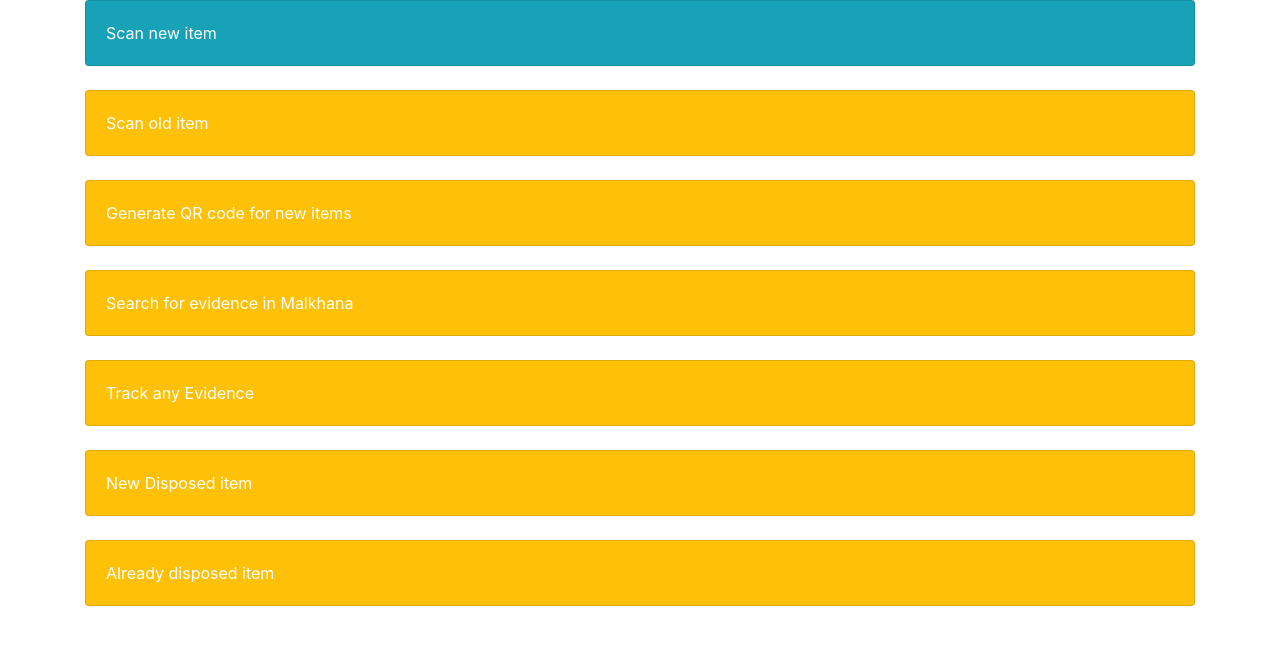
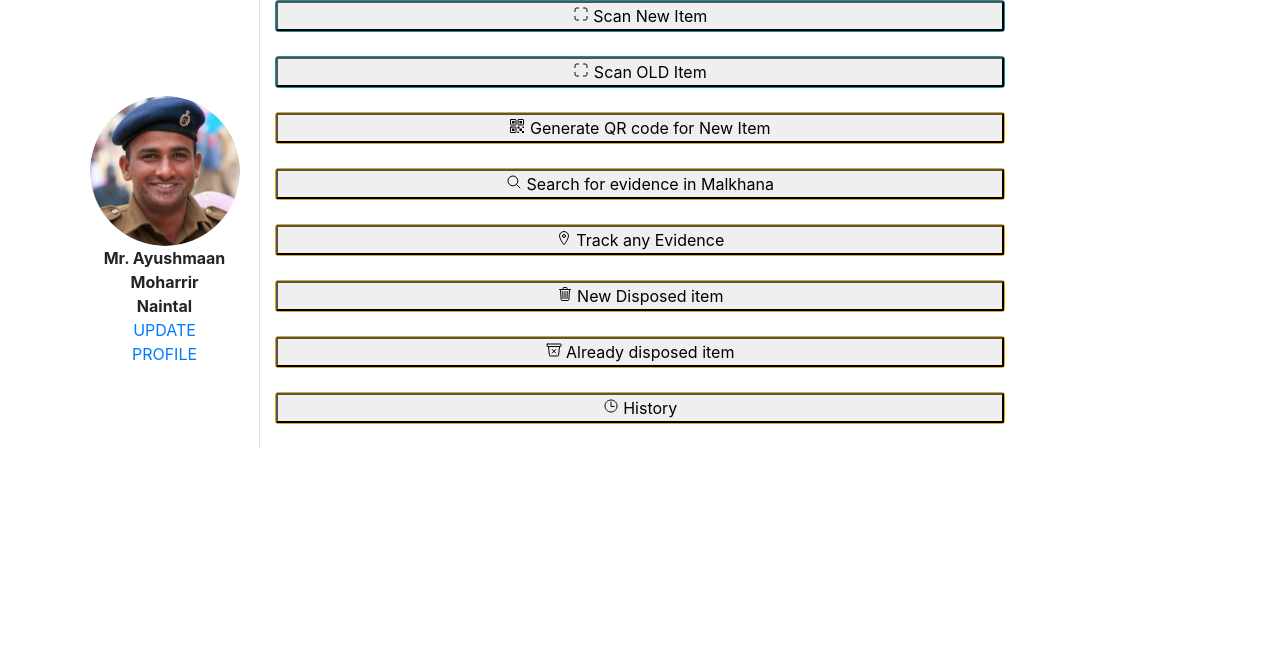
Before and after one commit to harshsinghreal/devbhoomi, a PHP site: page /moharrir.php in a window 1280 px wide. Shown: the part 58-703 px from the top of the page. Run offline with PHP 8.4, Linux system fonts and the light colour scheme; some libraries are stand-ins or nearby versions.

Commit message:
Moharrir all layout
Moharrir all layout

```diff
--- a/moharrir.php
+++ b/moharrir.php
@@ -1,24 +1,30 @@
 <!DOCTYPE html>
 <html lang="en">
+
 <head>
-  <title>Bootstrap Example</title>
+    <title>Welcome Moharrir</title>
     <meta charset="utf-8">
+    <link rel="stylesheet" href="moharrir.css">
     <meta name="viewport" content="width=device-width, initial-scale=1">
     <link rel="stylesheet" href="https://cdn.jsdelivr.net/npm/bootstrap@4.6.1/dist/css/bootstrap.min.css">
     <script src="https://cdn.jsdelivr.net/npm/jquery@3.6.0/dist/jquery.slim.min.js"></script>
     <script src="https://cdn.jsdelivr.net/npm/popper.js@1.16.1/dist/umd/popper.min.js"></script>
     <script src="https://cdn.jsdelivr.net/npm/bootstrap@4.6.1/dist/js/bootstrap.bundle.min.js"></script>
 </head>
+
 <body>
     <nav class="navbar navbar-expand-lg navbar-light bg-light">
 
-        <a class="navbar-brand" href="https://uttarakhandpolice.uk.gov.in/"><img src="Uttarakhand_Police_Logo.png" alt="Smart malkhana image" width="30" height="30"> </a>
+        <a class="navbar-brand" href="https://uttarakhandpolice.uk.gov.in/"><img src="Uttarakhand_Police_Logo.png"
+                alt="Smart malkhana image" width="30" height="30"> </a>
 
-        <button class="navbar-toggler" type="button" data-toggle="collapse" data-target="#navbarSupportedContent" aria-controls="navbarSupportedContent" aria-expanded="false" aria-label="Toggle navigation">
+        <button class="navbar-toggler" type="button" data-toggle="collapse" data-target="#navbarSupportedContent"
+            aria-controls="navbarSupportedContent" aria-expanded="false" aria-label="Toggle navigation">
             <span class="navbar-toggler-icon"></span>
         </button>
         <a class="navbar-brand" href="index.php">E-MALKHANA UTTARAKHAND</a>
-        <button class="navbar-toggler" type="button" data-toggle="collapse" data-target="#navbarSupportedContent" aria-controls="navbarSupportedContent" aria-expanded="false" aria-label="Toggle navigation">
+        <button class="navbar-toggler" type="button" data-toggle="collapse" data-target="#navbarSupportedContent"
+            aria-controls="navbarSupportedContent" aria-expanded="false" aria-label="Toggle navigation">
             <span class="navbar-toggler-icon"></span>
         </button>
 
@@ -47,38 +53,158 @@
 
 
 
+
+    <!-- all item buttons -->
+
     <div class="container">
+
+
+
+
+        <div class="row">
+
+            <div class="col-sm-2 border-right">
+                <div class="d-flex flex-column align-items-center text-center p-3 py-5">
+                    <img class="rounded-circle mt-5" width="150px" src="moharrir.png">
+                    <span class="font-weight-bold">Mr. Ayushmaan<br>Moharrir<br>Naintal</span>
+                    <span class="text-black-50"><a href="https://google.com">UPDATE PROFILE</a></span>
+                </div>
+            </div>
+            <div class="col-sm-8">
+
+
+
+
+
+
+
+
+
+                <!-- DS SUCKCXSKV -->
+
+
+
+
                 <!-- <h2>Cards with Contextual Classes</h2> -->
                 <div class="card bg-info text-white">
-    <div class="card-body">Scan new item</div>
+
+                    <button type="button" class="button">
+                        <span class="button__icon">
+                            <ion-icon name="scan-outline"></ion-icon>
+                        </span>
+                        <span class="button__text">Scan New Item</span>
+
+                    </button>
+                    <script src="https://unpkg.com/ionicons@5.4.0/dist/ionicons.js"></script>
+
+                </div>
+                <br>
+                <div class="card bg-info text-white">
+
+                    <button type="button" class="button2">
+                        <span class="button__icon">
+                            <ion-icon name="scan-outline"></ion-icon>
+                        </span>
+                        <span class="button__text">Scan OLD Item</span>
+
+                    </button>
+                    <script src="https://unpkg.com/ionicons@5.4.0/dist/ionicons.js"></script>
+
                 </div>
                 <br>
                 <div class="card bg-warning text-white">
-    <div class="card-body">Scan old item</div>
+
+                    <button type="button" class="button2">
+                        <span class="button__icon">
+                            <ion-icon name="qr-code-outline"></ion-icon>
+                        </span>
+                        <span class="button__text">Generate QR code for New Item</span>
+
+                    </button>
+                    <script src="https://unpkg.com/ionicons@5.4.0/dist/ionicons.js"></script>
+
+
+
                 </div>
                 <br>
                 <div class="card bg-warning text-white">
-    <div class="card-body">Generate QR code for new items</div>
+
+
+                    <button type="button" class="button2">
+                        <span class="button__icon">
+                            <ion-icon name="search-outline"></ion-icon>
+                        </span>
+                        <span class="button__text">Search for evidence in Malkhana</span>
+
+                    </button>
+                    <script src="https://unpkg.com/ionicons@5.4.0/dist/ionicons.js"></script>
+
                 </div>
                 <br>
                 <div class="card bg-warning text-white">
-    <div class="card-body">Search for evidence in Malkhana</div>
+
+
+
+                    <button type="button" class="button2">
+                        <span class="button__icon">
+                            <ion-icon name="location-outline"></ion-icon>
+                        </span>
+                        <span class="button__text">Track any Evidence</span>
+
+                    </button>
+                    <script src="https://unpkg.com/ionicons@5.4.0/dist/ionicons.js"></script>
+
+
                 </div>
                 <br>
                 <div class="card bg-warning text-white">
-    <div class="card-body">Track any Evidence</div>
+
+
+                    <button type="button" class="button2">
+                        <span class="button__icon">
+                            <ion-icon name="trash-outline"></ion-icon>
+                        </span>
+                        <span class="button__text">New Disposed item</span>
+
+                    </button>
+                    <script src="https://unpkg.com/ionicons@5.4.0/dist/ionicons.js"></script>
+
+
                 </div>
                 <br>
                 <div class="card bg-warning text-white">
-    <div class="card-body">New Disposed item</div>
-  </div>
-  <br>
-  <div class="card bg-warning text-white">
-    <div class="card-body">Already disposed item</div>
+
+                    <button type="button" class="button2">
+                        <span class="button__icon">
+                            <ion-icon name="trash-bin-outline"></ion-icon>
+                        </span>
+                        <span class="button__text">Already disposed item</span>
+
+                    </button>
+
+                    <script src="https://unpkg.com/ionicons@5.4.0/dist/ionicons.js"></script>
+
                 </div>
                 <br>
 
+
+                <div class="card bg-warning text-white">
+
+                    <button type="button" class="button2">
+                        <span class="button__icon">
+                            <ion-icon name="time-outline"></ion-icon>
+                        </span>
+                        <span class="button__text">History</span>
+
+                    </button>
+
+                    <script src="https://unpkg.com/ionicons@5.4.0/dist/ionicons.js"></script>
+
+                </div>
+                <br>
+            </div>
         </div>
 
 </body>
+
 </html>
```
Lines whose indentation alone changed are shown as unchanged.
